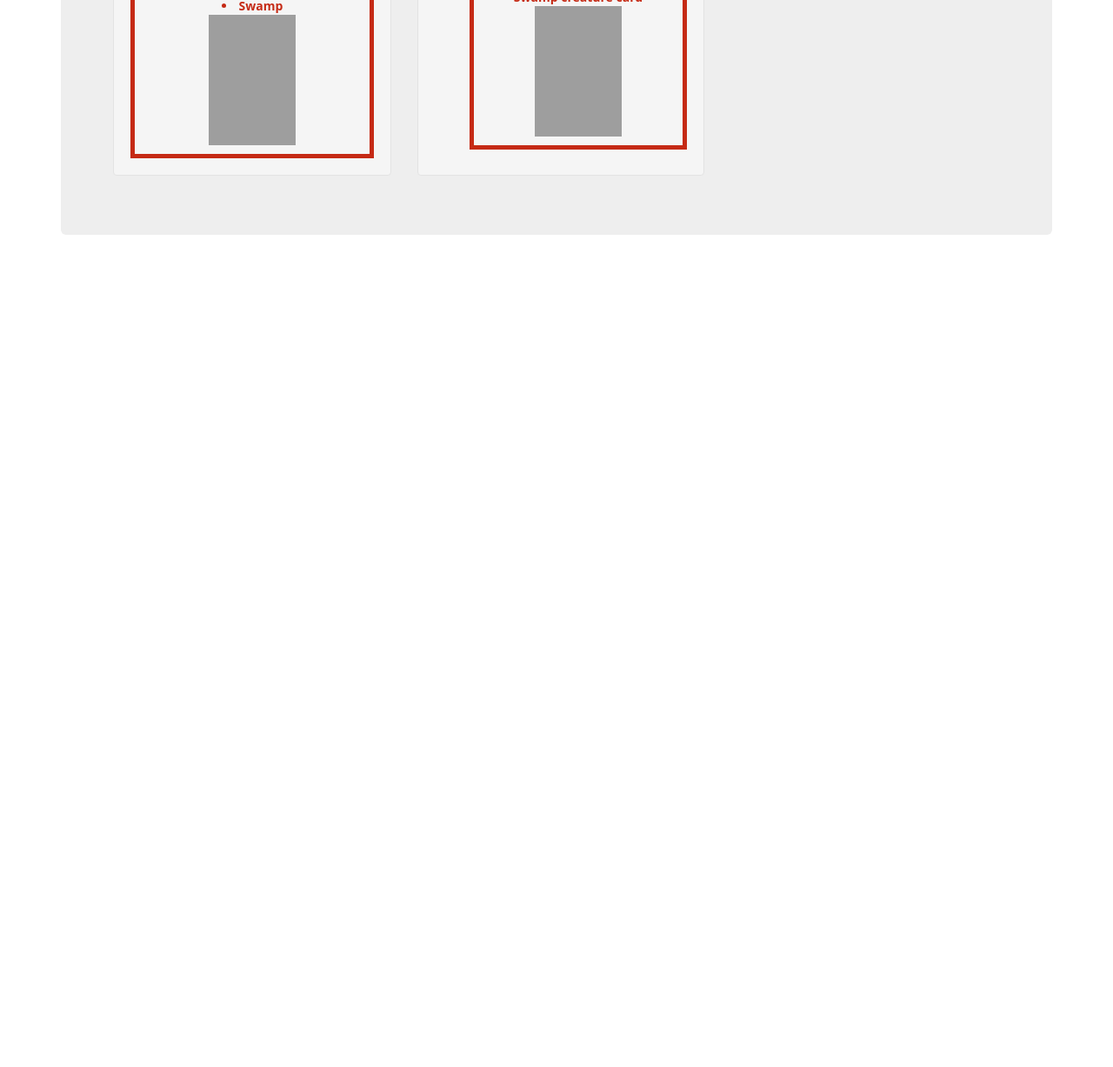
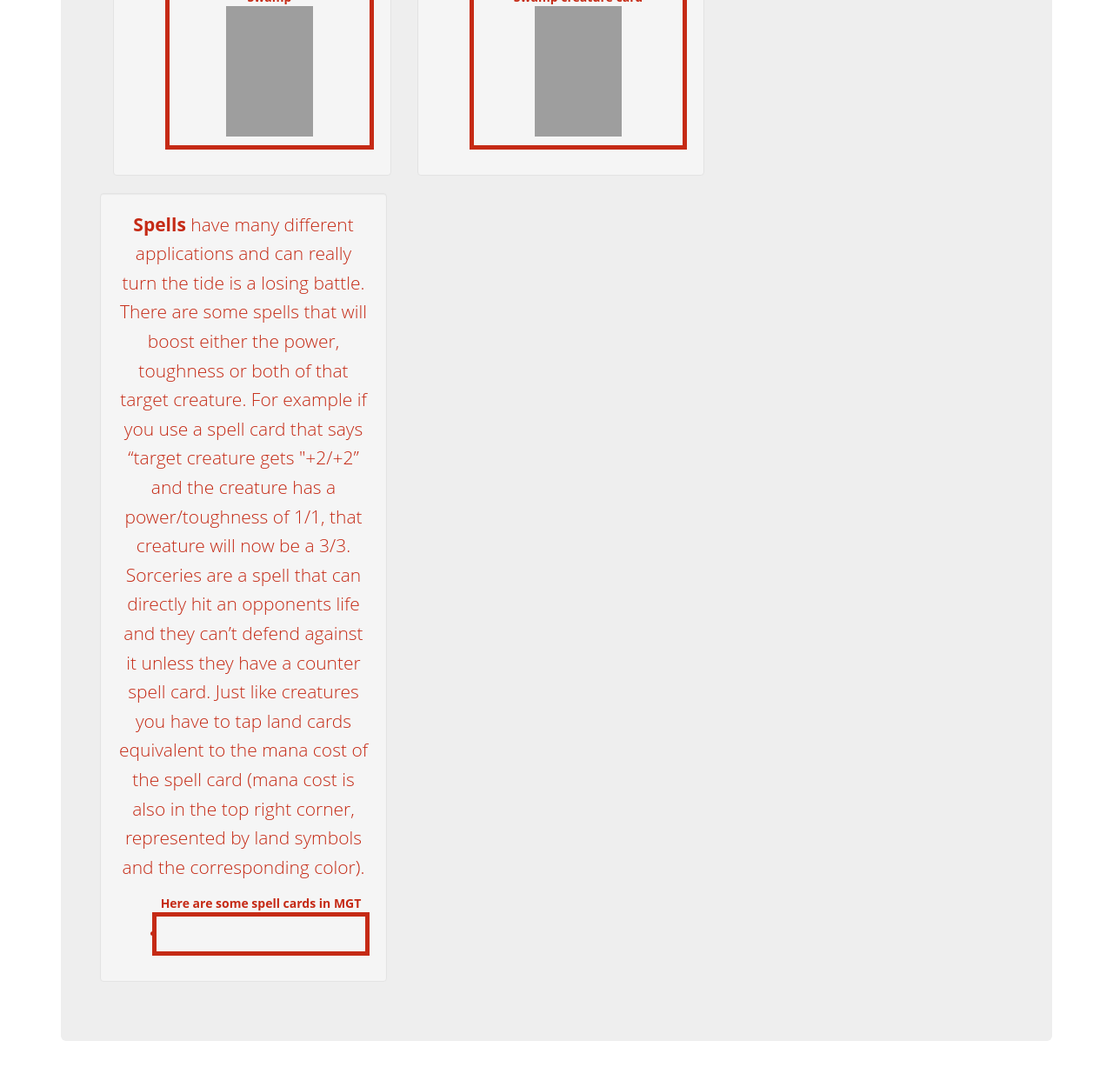
Before and after one commit to davidabutler92/friday-project, a plain HTML site: page index.html in a window 1280 px wide. Shown: the part 3045-4272 px from the top of the page at 87% size. Before the commit the page ends 3345 px from the top, so only its background shows below. Drawn offline with Linux system fonts and the light colour scheme; grey boxes are pictures that could not be loaded.

Commit message:
add spells card list with images

```diff
--- a/index.html
+++ b/index.html
@@ -41,7 +41,7 @@
             <div class="col-md-4">
               <div class="well">
                 <p><strong>Land</strong> cards are a resource in magic. At the start of each turn you can play 1 land card. Depending on the mana cost (mana gained from land cards) you can summon different creatures and spells. Stronger creature and spells cards cost more mana and in turn will take more land cards. To use a land card, once you have it on the playing field, “tap” it from its upright position and turn it horizontal. A creature card that cost 1 swamp land means you have to tap 1 swamp land to play that creature. Once a land card is used in that turn it stays tapped until your next turn, in which you will untap all of your land cards.</p>
-               <ul>Here are the basic types of MGT</ul>
+                <ul>Here are the basic types of MGT
                   <div class="span2 info" style="border: 5px solid rgb(197, 42, 21); padding: 10px">
                     <li>Forest</li>
                     <img src="https://img.scryfall.com/cards/large/front/a/e/ae21165c-cc6d-45cc-b5c1-97b73e85dddd.jpg?1562741270" alt="Forest card">
@@ -54,6 +54,7 @@
                     <li>Swamp</li>
                    <img src="https://img.scryfall.com/cards/large/front/1/8/184a196e-8604-49d2-a66a-6f7c0eafd5de.jpg?1563900065" alt="Swamp card">
                 </div>
+              <ul>
             </div>
           </div>
 
@@ -78,5 +79,16 @@
               </div>
             </div>
           </div>
+
+          <div class="row">
+            <div class="col-md-4">
+              <div class="well">
+                <p><strong>Spells</strong> have many different applications and can really turn the tide is a losing battle. There are some spells that will boost either the power, toughness or both of that target creature. For example if you use a spell card that says “target creature gets "+2/+2” and the creature has a power/toughness of 1/1, that creature will now be a 3/3. Sorceries are a spell that can directly hit an opponents life and they can’t defend against it unless they have a counter spell card. Just like creatures you have to tap land cards equivalent to the mana cost of the spell card (mana cost is also in the top right corner, represented by land symbols and the corresponding color).</p>
+                <ul>Here are some spell cards in MGT
+                  <div class="span2 info" style="border: 5px solid rgb(197, 42, 21); padding: 10px">
+                    <li></li>
+                  </div>
+
+                </ul>
   </body>
 </html>
```
Lines whose indentation alone changed are shown as unchanged.
